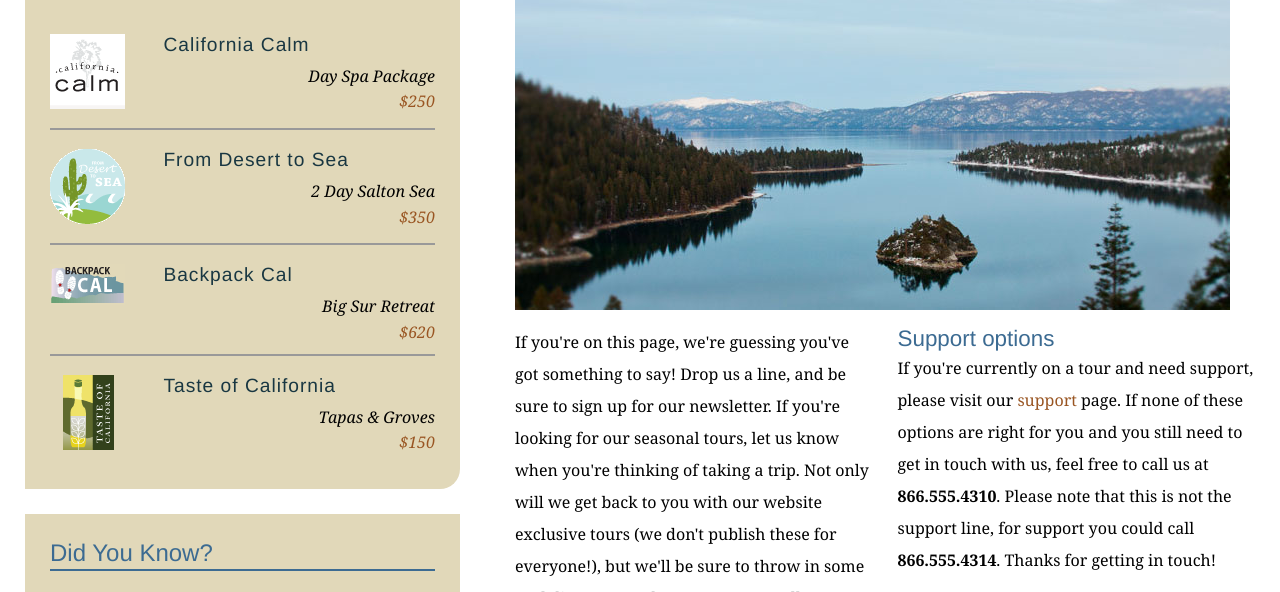
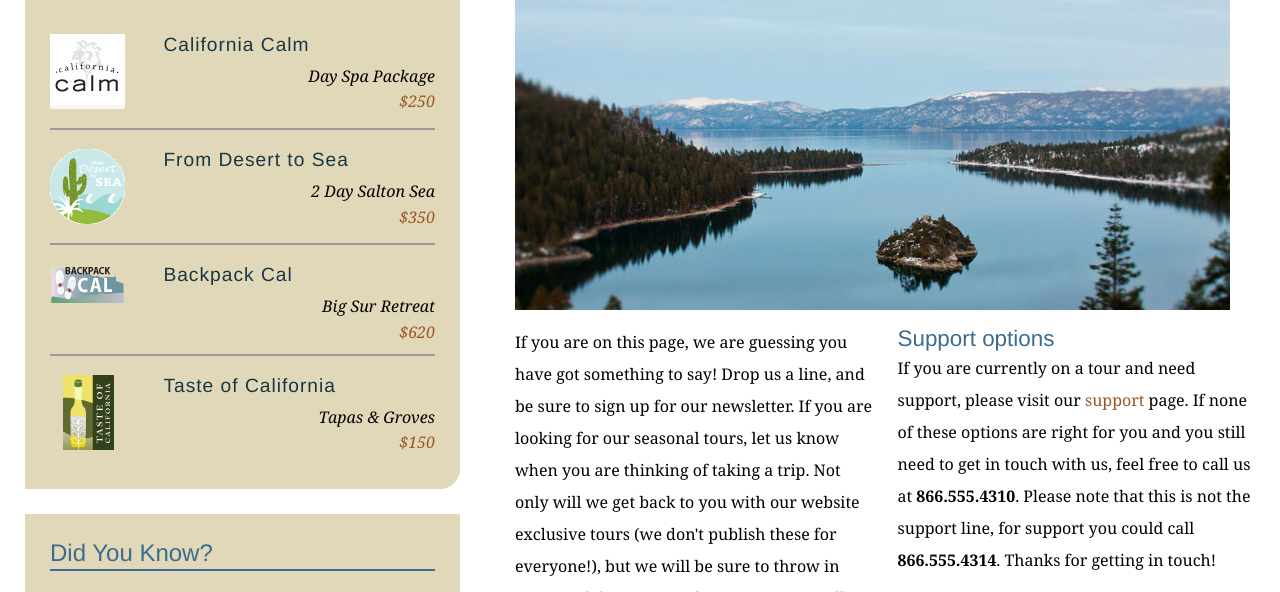
Before and after one commit to rupensheth/explore_california, a plain HTML site: page contact.html in a window 1280 px wide. Shown: the part 342-934 px from the top of the page. Drawn offline with Linux system fonts and the light colour scheme.

Commit message:
Removed contractions from contact page text

```diff
--- a/contact.html
+++ b/contact.html
@@ -68,10 +68,10 @@
           <h1>Get in touch</h1>
           <img src="assets/images/emerald_bay.jpg" alt="Beautiful Lake Tahoe" class="articleImage" />
           <div class="multiCol">
-            <p>If you're on this page, we're guessing you've got something to say! Drop us a line, and be sure to sign up for our newsletter. If you're looking for our seasonal tours,  let us know when you're thinking of taking a trip. Not only will we get back to you with our website exclusive tours (we don't publish these for everyone!), but we'll be sure to throw in some cool discounts and tour extras as well.</p>
+            <p>If you are on this page, we are guessing you have got something to say! Drop us a line, and be sure to sign up for our newsletter. If you are looking for our seasonal tours, let us know when you are thinking of taking a trip. Not only will we get back to you with our website exclusive tours (we don't publish these for everyone!), but we will be sure to throw in some cool discounts and tour extras as well.</p>
 
             <h2>Support options</h2>
-            <p>If you're currently on a tour and need support, please visit our <a href="support.html">support</a> page. If none of these options are right for you and you still need to get in touch with us, feel free to call us at<span class="phone"> <strong>866.555.4310</strong>. Please note that this is not the support line, for support you could call </span><strong>866.555.4314</strong>. Thanks for getting in touch!</p>
+            <p>If you are currently on a tour and need support, please visit our <a href="support.html">support</a> page. If none of these options are right for you and you still need to get in touch with us, feel free to call us at<span class="phone"> <strong>866.555.4310</strong>. Please note that this is not the support line, for support you could call </span><strong>866.555.4314</strong>. Thanks for getting in touch!</p>
           </div>
 
           <form id="frmContact" name="frmContact" method="post" action="contact_process.html">
```
